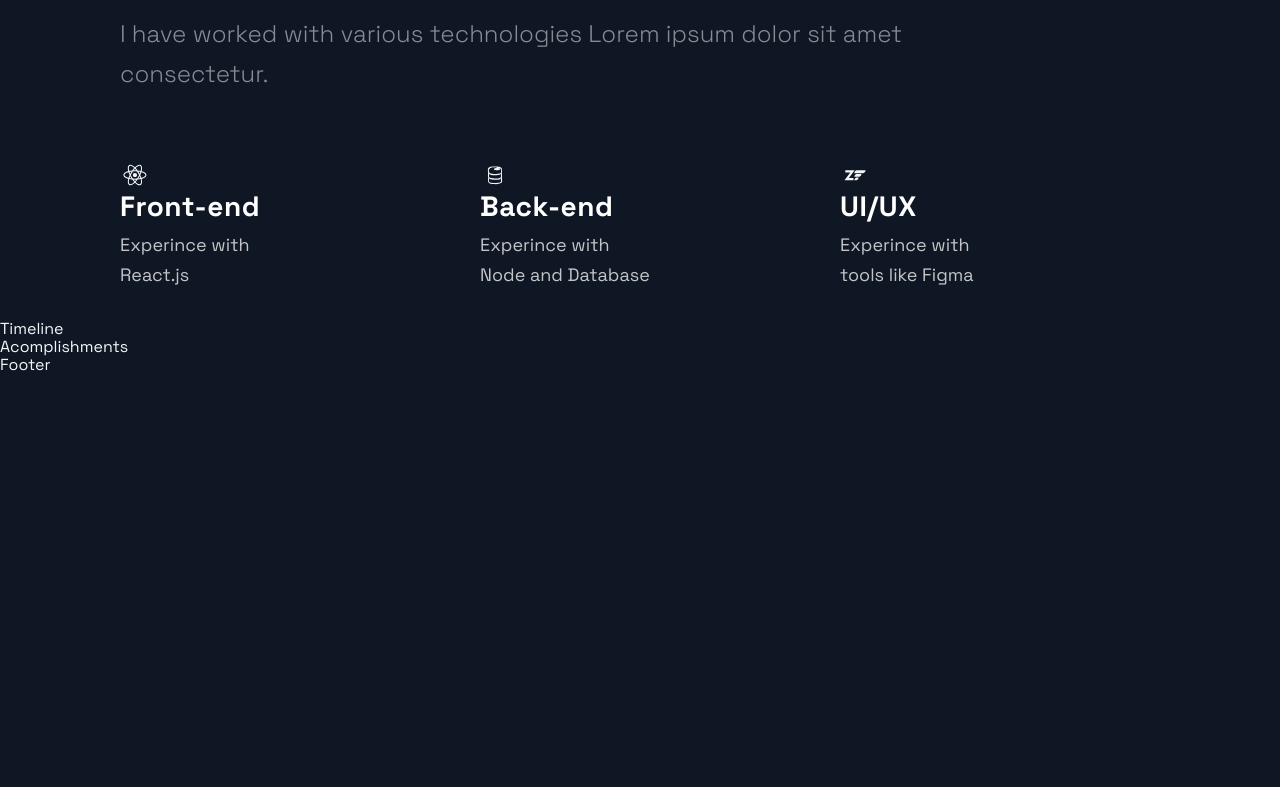
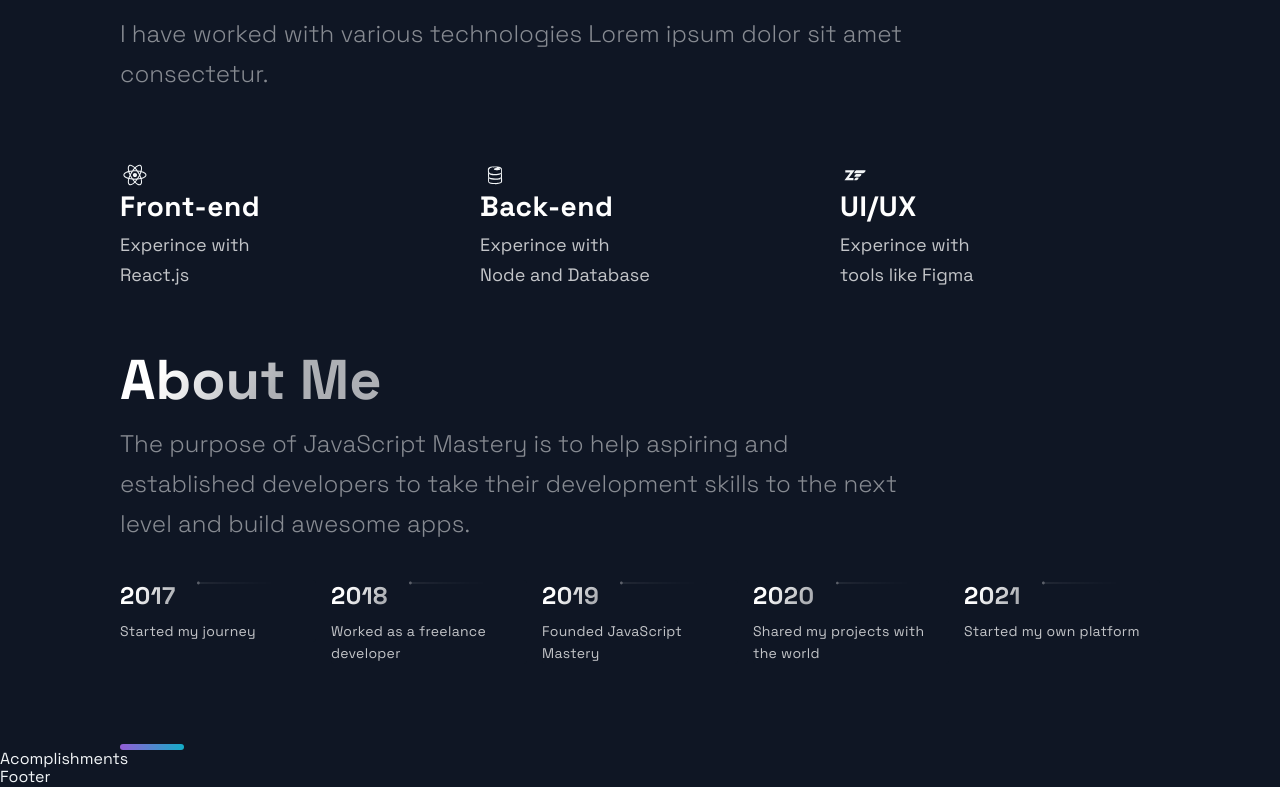
Before and after one commit to IbrahimMourad/NEXTJS-PORTFOLIO, a Next.js app: page / in a window 1280 px wide. Shown: the part 2339-3126 px from the top of the page. Before the commit the page ends 2714 px from the top, so only its background shows below. Built offline with nearby package versions, Linux system fonts and the light colour scheme.

Commit message:
TimeLine Section

```diff
--- a/src/components/Projects/ProjectsStyles.js
+++ b/src/components/Projects/ProjectsStyles.js
@@ -1,11 +1,11 @@
 import styled from 'styled-components';
 
 export const Img = styled.img`
-  width:100%;
-  height:100%;
+  width: 100%;
+  height: 100%;
   object-fit: cover;
   overflow: hidden;
-`
+`;
 
 export const GridContainer = styled.section`
   display: grid;
@@ -20,8 +20,7 @@
     padding: 2rem;
     padding-bottom: 0;
   }
-
-`
+`;
 export const BlogCard = styled.div`
   border-radius: 10px;
   box-shadow: 3px 3px 20px rgba(80, 78, 78, 0.5);
@@ -35,16 +34,14 @@
   text-align: center;
   z-index: 20;
   width: 100%;
-
 `;
-
 
 export const HeaderThree = styled.h3`
   font-weight: 500;
   letter-spacing: 2px;
   color: #9cc9e3;
-  padding: .5rem 0;
-  font-size: ${(props) => props.title ? '3rem' : '2rem'};
+  padding: 0.5rem 0;
+  font-size: ${(props) => (props.title ? '3rem' : '2rem')};
 `;
 
 export const Hr = styled.hr`
@@ -65,7 +62,6 @@
   line-height: 18px;
 `;
 
-
 export const CardInfo = styled.p`
   width: 100%;
   padding: 0 50px;
@@ -74,11 +70,9 @@
   line-height: 24px;
   text-align: justify;
   @media ${(props) => props.theme.breakpoints.sm} {
-    padding:.3rem
-
+    padding: 0.3rem;
   }
 `;
-
 
 export const UtilityList = styled.ul`
   list-style-type: none;
@@ -89,15 +83,14 @@
 `;
 
 export const ExternalLinks = styled.a`
-color:#d4c0c0;
+  color: #d4c0c0;
   font-size: 1.6rem;
-padding:1rem 1.5rem;
+  padding: 1rem 1.5rem;
   background: #6b3030;
   border-radius: 15px;
   transition: 0.5s;
-&:hover{
+  &:hover {
     background: #801414;
-
   }
 `;
 
@@ -105,8 +98,8 @@
   display: flex;
   justify-content: space-around;
   padding: 2rem;
-`
+`;
 export const Tag = styled.li`
   color: #d8bfbf;
   font-size: 1.5rem;
-`
+`;
--- a/src/components/TimeLine/TimeLine.js
+++ b/src/components/TimeLine/TimeLine.js
@@ -1,51 +1,145 @@
 import React, { useState, useRef, useEffect } from 'react';
 
-import { CarouselButton, CarouselButtonDot, CarouselButtons, CarouselContainer, CarouselItem, CarouselItemImg, CarouselItemText, CarouselItemTitle, CarouselMobileScrollNode } from './TimeLineStyles';
-import { Section, SectionDivider, SectionText, SectionTitle } from '../../styles/GlobalComponents';
+import {
+  CarouselButton,
+  CarouselButtonDot,
+  CarouselButtons,
+  CarouselContainer,
+  CarouselItem,
+  CarouselItemImg,
+  CarouselItemText,
+  CarouselItemTitle,
+  CarouselMobileScrollNode,
+} from './TimeLineStyles';
+import {
+  Section,
+  SectionDivider,
+  SectionText,
+  SectionTitle,
+} from '../../styles/GlobalComponents';
 import { TimeLineData } from '../../constants/constants';
 
 const TOTAL_CAROUSEL_COUNT = TimeLineData.length;
 
 const Timeline = () => {
-  // const [activeItem, setActiveItem] = useState(0);
-  // const carouselRef = useRef();
+  const [activeItem, setActiveItem] = useState(0);
+  const carouselRef = useRef();
 
-  // const scroll = (node, left) => {
-  //   return node.scrollTo({ left, behavior: 'smooth' });
-  // }
+  const scroll = (node, left) => {
+    return node.scrollTo({ left, behavior: 'smooth' });
+  };
 
-  // const handleClick = (e, i) => {
-  //   e.preventDefault();
+  const handleClick = (e, i) => {
+    e.preventDefault();
 
-  //   if (carouselRef.current) {
-  //     const scrollLeft = Math.floor(carouselRef.current.scrollWidth * 0.7 * (i / TimeLineData.length));
+    if (carouselRef.current) {
+      const scrollLeft = Math.floor(
+        carouselRef.current.scrollWidth * 0.7 * (i / TimeLineData.length)
+      );
 
-  //     scroll(carouselRef.current, scrollLeft);
-  //   }
-  // }
+      scroll(carouselRef.current, scrollLeft);
+    }
+  };
 
-  // const handleScroll = () => {
-  //   if (carouselRef.current) {
-  //     const index = Math.round((carouselRef.current.scrollLeft / (carouselRef.current.scrollWidth * 0.7)) * TimeLineData.length);
+  const handleScroll = () => {
+    if (carouselRef.current) {
+      const index = Math.round(
+        (carouselRef.current.scrollLeft /
+          (carouselRef.current.scrollWidth * 0.7)) *
+          TimeLineData.length
+      );
 
-  //     setActiveItem(index);
-  //   }
-  // }
+      setActiveItem(index);
+    }
+  };
 
-  // // snap back to beginning of scroll when window is resized
-  // // avoids a bug where content is covered up if coming from smaller screen
-  // useEffect(() => {
-  //   const handleResize = () => {
-  //     scroll(carouselRef.current, 0);
-  //   }
+  // snap back to beginning of scroll when window is resized
+  // avoids a bug where content is covered up if coming from smaller screen
+  useEffect(() => {
+    const handleResize = () => {
+      scroll(carouselRef.current, 0);
+    };
 
-  //   window.addEventListener('resize', handleResize);
-  // }, []);
+    window.addEventListener('resize', handleResize);
+  }, []);
 
   return (
-    <div>
-      Timeline
-    </div>
+    <Section id="about">
+      <SectionTitle>About Me</SectionTitle>
+      <SectionText>
+        The purpose of JavaScript Mastery is to help aspiring and established
+        developers to take their development skills to the next level and build
+        awesome apps.
+      </SectionText>
+      <CarouselContainer ref={carouselRef} onScroll={handleScroll}>
+        <>
+          {TimeLineData.map((item, index) => (
+            <CarouselMobileScrollNode
+              key={index}
+              final={index === TOTAL_CAROUSEL_COUNT - 1}
+            >
+              <CarouselItem
+                index={index}
+                id={`carousel__item-${index}`}
+                active={activeItem}
+                onClick={(e) => handleClick(e, index)}
+              >
+                <CarouselItemTitle>
+                  {item.year}
+                  <CarouselItemImg
+                    width="208"
+                    height="6"
+                    viewBox="0 0 208 6"
+                    fill="none"
+                    xmlns="http://www.w3.org/2000/svg"
+                  >
+                    <path
+                      fillRule="evenodd"
+                      clipRule="evenodd"
+                      d="M2.5 5.5C3.88071 5.5 5 4.38071 5 3V3.5L208 3.50002V2.50002L5 2.5V3C5 1.61929 3.88071 0.5 2.5 0.5C1.11929 0.5 0 1.61929 0 3C0 4.38071 1.11929 5.5 2.5 5.5Z"
+                      fill="url(#paint0_linear)"
+                      fillOpacity="0.33"
+                    />
+                    <defs>
+                      <linearGradient
+                        id="paint0_linear"
+                        x1="-4.30412e-10"
+                        y1="0.5"
+                        x2="208"
+                        y2="0.500295"
+                        gradientUnits="userSpaceOnUse"
+                      >
+                        <stop stopColor="white" />
+                        <stop
+                          offset="0.79478"
+                          stopColor="white"
+                          stopOpacity="0"
+                        />
+                      </linearGradient>
+                    </defs>
+                  </CarouselItemImg>
+                </CarouselItemTitle>
+                <CarouselItemText>{item.text}</CarouselItemText>
+              </CarouselItem>
+            </CarouselMobileScrollNode>
+          ))}
+        </>
+      </CarouselContainer>
+      <CarouselButtons>
+        {TimeLineData.map((item, index) => (
+          <CarouselButton
+            key={index}
+            index={index}
+            active={activeItem}
+            onClick={(e) => handleClick(e, index)}
+            type="button"
+          >
+            <CarouselButtonDot active={activeItem} />
+          </CarouselButton>
+        ))}
+      </CarouselButtons>
+      <SectionDivider />
+    </Section>
   );
 };
 
```
Lines whose indentation alone changed are shown as unchanged.
